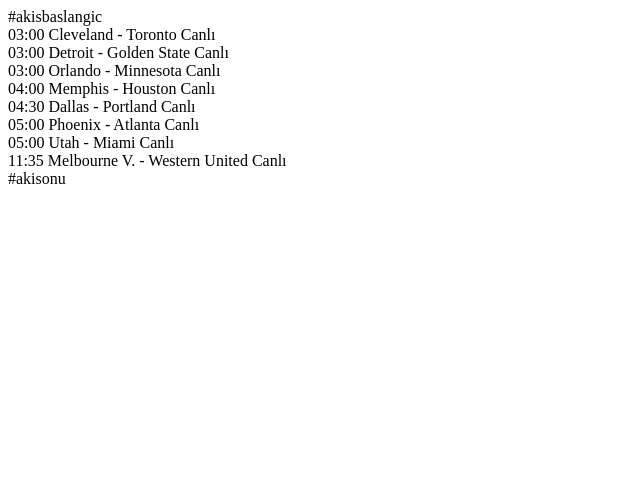
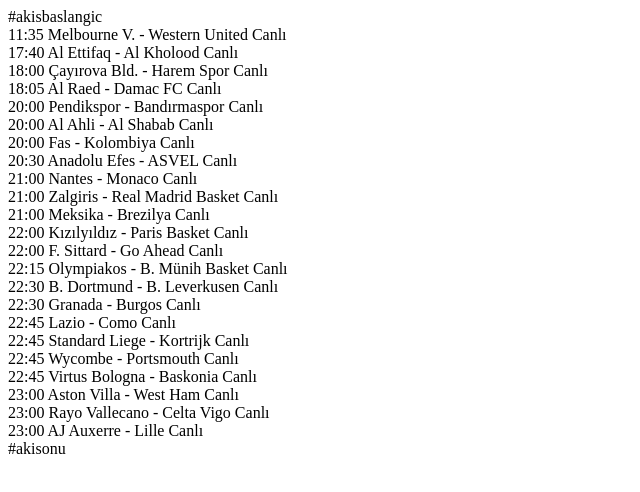
Before and after one commit to volegol/taylan, a plain HTML site: page index.html in a window 1280 px wide. Shown: the whole page, without its empty margins (0-640 px from the left). Drawn offline with Linux system fonts and the light colour scheme.

Commit message:
Update index.html with broadcast schedule from akisamp.html

```diff
--- a/index.html
+++ b/index.html
@@ -1,43 +1,118 @@
         #akisbaslangic
 
-<div class="mac iframeYayin" data-url="/channel.html?id=yayinex1">
-    <span class="saat">03:00</span>
-    <span class="takimlar">Cleveland - Toronto</span>
-    <span class="lig">Canlı</span>
-</div>
-<div class="mac iframeYayin" data-url="/channel.html?id=yayinex2">
-    <span class="saat">03:00</span>
-    <span class="takimlar">Detroit - Golden State</span>
-    <span class="lig">Canlı</span>
-</div>
-<div class="mac iframeYayin" data-url="/channel.html?id=yayinex3">
-    <span class="saat">03:00</span>
-    <span class="takimlar">Orlando - Minnesota</span>
-    <span class="lig">Canlı</span>
-</div>
-<div class="mac iframeYayin" data-url="/channel.html?id=yayinss">
-    <span class="saat">04:00</span>
-    <span class="takimlar">Memphis - Houston</span>
-    <span class="lig">Canlı</span>
-</div>
-<div class="mac iframeYayin" data-url="/channel.html?id=yayinex4">
-    <span class="saat">04:30</span>
-    <span class="takimlar">Dallas - Portland</span>
-    <span class="lig">Canlı</span>
-</div>
-<div class="mac iframeYayin" data-url="/channel.html?id=yayinnbatv">
-    <span class="saat">05:00</span>
-    <span class="takimlar">Phoenix - Atlanta</span>
-    <span class="lig">Canlı</span>
-</div>
-<div class="mac iframeYayin" data-url="/channel.html?id=yayinex5">
-    <span class="saat">05:00</span>
-    <span class="takimlar">Utah - Miami</span>
-    <span class="lig">Canlı</span>
-</div>
 <div class="mac iframeYayin" data-url="/channel.html?id=yayinex6">
     <span class="saat">11:35</span>
     <span class="takimlar">Melbourne V. - Western United</span>
     <span class="lig">Canlı</span>
 </div>
+<div class="mac iframeYayin" data-url="/channel.html?id=yayinex1">
+    <span class="saat">17:40</span>
+    <span class="takimlar">Al Ettifaq - Al Kholood</span>
+    <span class="lig">Canlı</span>
+</div>
+<div class="mac iframeYayin" data-url="/channel.html?id=yayintrtspor2">
+    <span class="saat">18:00</span>
+    <span class="takimlar">Çayırova Bld. - Harem Spor</span>
+    <span class="lig">Canlı</span>
+</div>
+<div class="mac iframeYayin" data-url="/channel.html?id=yayinex2">
+    <span class="saat">18:05</span>
+    <span class="takimlar">Al Raed - Damac FC</span>
+    <span class="lig">Canlı</span>
+</div>
+<div class="mac iframeYayin" data-url="/channel.html?id=yayintrtspor">
+    <span class="saat">20:00</span>
+    <span class="takimlar">Pendikspor - Bandırmaspor</span>
+    <span class="lig">Canlı</span>
+</div>
+<div class="mac iframeYayin" data-url="/channel.html?id=yayinex3">
+    <span class="saat">20:00</span>
+    <span class="takimlar">Al Ahli - Al Shabab</span>
+    <span class="lig">Canlı</span>
+</div>
+<div class="mac iframeYayin" data-url="/channel.html?id=yayinex4">
+    <span class="saat">20:00</span>
+    <span class="takimlar">Fas - Kolombiya</span>
+    <span class="lig">Canlı</span>
+</div>
+<div class="mac iframeYayin" data-url="/channel.html?id=yayinss2">
+    <span class="saat">20:30</span>
+    <span class="takimlar">Anadolu Efes - ASVEL</span>
+    <span class="lig">Canlı</span>
+</div>
+<div class="mac iframeYayin" data-url="/channel.html?id=yayinb5">
+    <span class="saat">21:00</span>
+    <span class="takimlar">Nantes - Monaco</span>
+    <span class="lig">Canlı</span>
+</div>
+<div class="mac iframeYayin" data-url="/channel.html?id=yayinex5">
+    <span class="saat">21:00</span>
+    <span class="takimlar">Zalgiris - Real Madrid Basket</span>
+    <span class="lig">Canlı</span>
+</div>
+<div class="mac iframeYayin" data-url="/channel.html?id=yayinex4">
+    <span class="saat">21:00</span>
+    <span class="takimlar">Meksika - Brezilya</span>
+    <span class="lig">Canlı</span>
+</div>
+<div class="mac iframeYayin" data-url="/channel.html?id=yayinex6">
+    <span class="saat">22:00</span>
+    <span class="takimlar">Kızılyıldız - Paris Basket</span>
+    <span class="lig">Canlı</span>
+</div>
+<div class="mac iframeYayin" data-url="/channel.html?id=yayinex7">
+    <span class="saat">22:00</span>
+    <span class="takimlar">F. Sittard - Go Ahead</span>
+    <span class="lig">Canlı</span>
+</div>
+<div class="mac iframeYayin" data-url="/channel.html?id=yayinss">
+    <span class="saat">22:15</span>
+    <span class="takimlar">Olympiakos - B. Münih Basket</span>
+    <span class="lig">Canlı</span>
+</div>
+<div class="mac iframeYayin" data-url="/channel.html?id=yayint1">
+    <span class="saat">22:30</span>
+    <span class="takimlar">B. Dortmund - B. Leverkusen</span>
+    <span class="lig">Canlı</span>
+</div>
+<div class="mac iframeYayin" data-url="/channel.html?id=yayineu1">
+    <span class="saat">22:30</span>
+    <span class="takimlar">Granada - Burgos</span>
+    <span class="lig">Canlı</span>
+</div>
+<div class="mac iframeYayin" data-url="/channel.html?id=yayinss2">
+    <span class="saat">22:45</span>
+    <span class="takimlar">Lazio - Como</span>
+    <span class="lig">Canlı</span>
+</div>
+<div class="mac iframeYayin" data-url="/channel.html?id=yayineu2">
+    <span class="saat">22:45</span>
+    <span class="takimlar">Standard Liege - Kortrijk</span>
+    <span class="lig">Canlı</span>
+</div>
+<div class="mac iframeYayin" data-url="/channel.html?id=yayinex1">
+    <span class="saat">22:45</span>
+    <span class="takimlar">Wycombe - Portsmouth</span>
+    <span class="lig">Canlı</span>
+</div>
+<div class="mac iframeYayin" data-url="/channel.html?id=yayinex2">
+    <span class="saat">22:45</span>
+    <span class="takimlar">Virtus Bologna - Baskonia</span>
+    <span class="lig">Canlı</span>
+</div>
+<div class="mac iframeYayin" data-url="/channel.html?id=yayintrtspor">
+    <span class="saat">23:00</span>
+    <span class="takimlar">Aston Villa - West Ham</span>
+    <span class="lig">Canlı</span>
+</div>
+<div class="mac iframeYayin" data-url="/channel.html?id=yayinex3">
+    <span class="saat">23:00</span>
+    <span class="takimlar">Rayo Vallecano - Celta Vigo</span>
+    <span class="lig">Canlı</span>
+</div>
+<div class="mac iframeYayin" data-url="/channel.html?id=yayinb4">
+    <span class="saat">23:00</span>
+    <span class="takimlar">AJ Auxerre - Lille</span>
+    <span class="lig">Canlı</span>
+</div>
 #akisonu
```
